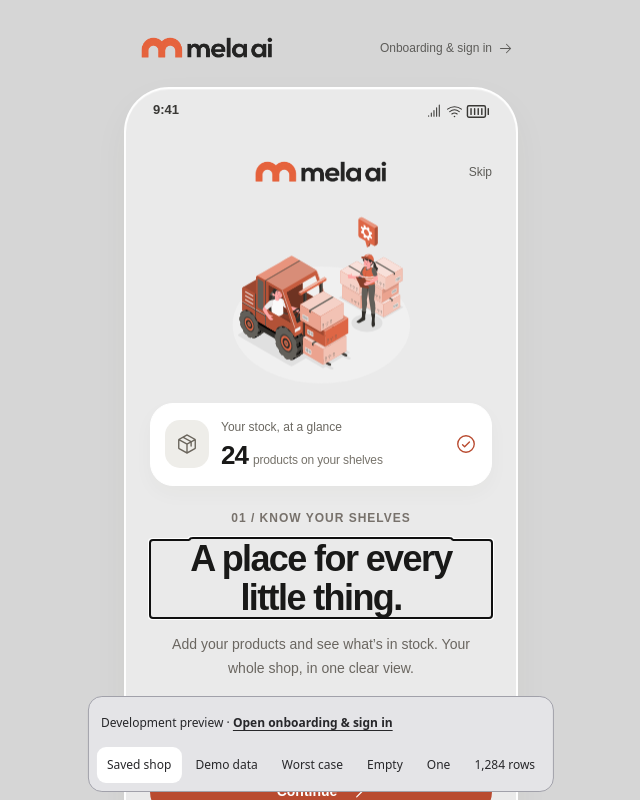
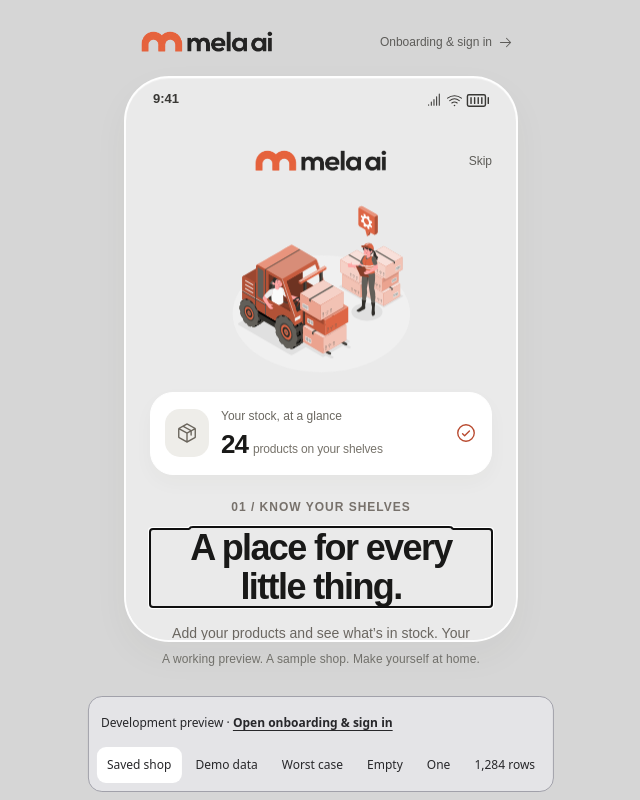
Before and after one commit to Ahlamv/mela-ai, a Next.js app: page / in a window 1280 px wide. Shown: the top 800 px of the page, without its empty margins (319-959 px from the left). Built offline with nearby package versions, Linux system fonts and the light colour scheme; a web font is replaced by a local one.

Commit message:
Fit app preview and onboarding to available screen height

```diff
--- a/app/globals.css
+++ b/app/globals.css
@@ -32,20 +32,20 @@ input[type=number] { -moz-appearance: textfield; }
 button { transition: background .18s, transform .18s, opacity .18s, box-shadow .18s; }
 button:not(:disabled):active { transform: scale(.978); }
 svg { flex-shrink: 0; }
-.preview-stage { min-height: 100svh; display: flex; flex-direction: column; align-items: center; justify-content: center; padding: 22px 24px 16px; }
-.preview-caption { width: clamp(260px, calc(394px * var(--preview-scale, 1)), 394px); display: flex; align-items: center; justify-content: space-between; margin: 0 0 13px; padding: 0 5px; color: #5d5c59; }
-.phone-stage { width: calc(394px * var(--preview-scale, 1)); height: calc(846px * var(--preview-scale, 1)); }
+.preview-stage { height: calc(100dvh - var(--review-toolbar-height, 0px)); min-height: 0; display: grid; grid-template-rows: auto minmax(0, 1fr) auto; justify-items: center; align-items: center; gap: 8px; padding: 16px 24px 12px; }
+.preview-caption { width: min(394px, 100%); display: flex; align-items: center; justify-content: space-between; padding: 0 5px; color: #5d5c59; }
+.phone-stage { width: min(394px, 100%); height: 100%; max-height: 846px; min-height: 0; }
 .preview-caption > span:last-child { font-size: 12px; font-weight: 500; letter-spacing: 1.6px; }
 .onboarding-preview-link { display: inline-flex; align-items: center; justify-content: flex-end; gap: 6px; min-height: 48px; font-size: 12px; text-decoration: none; }
 .onboarding-preview-link:hover { color: var(--accent-dark); }
 .brand-word { font-size: 26px; letter-spacing: -1.8px; font-weight: 680; color: #252523; }
 .brand-word > span { color: var(--accent); margin-left: 3px; font-size: 15px; font-weight: 550; letter-spacing: -.5px; }
-.phone-frame { width: 394px; height: 846px; background: var(--background); border: 2px solid rgba(255,255,255,.95); border-radius: 45px; position: relative; overflow: hidden; isolation: isolate; box-shadow: 0 1px 0 rgba(255,255,255,.3) inset, 0 14px 36px rgba(71,66,57,.045); transform: scale(var(--preview-scale, 1)); transform-origin: top left; }
+.phone-frame { width: 100%; height: 100%; container: phone / size; background: var(--background); border: 2px solid rgba(255,255,255,.95); border-radius: 45px; position: relative; overflow: hidden; isolation: isolate; box-shadow: 0 1px 0 rgba(255,255,255,.3) inset, 0 14px 36px rgba(71,66,57,.045); }
 .status-bar { height: 43px; padding: 13px 27px 0; display: flex; align-items: flex-start; justify-content: space-between; color: #393835; font-size: 13px; font-weight: 550; }
 .status-bar > span:last-child { display: flex; align-items: center; gap: 3px; margin-top: -2px; }
 .app-scroll { height: calc(100% - 43px); overflow-y: auto; overflow-x: hidden; padding: 0 18px 112px; scrollbar-width: none; overscroll-behavior: contain; }
 .app-scroll::-webkit-scrollbar { display: none; }
-.preview-note { margin-top: 17px; font-size: 12px; color: #72716d; letter-spacing: .1px; }
+.preview-note { max-width: 394px; text-align: center; font-size: 12px; line-height: 1.5; color: #72716d; letter-spacing: .1px; }
 .shop-header { height: 38px; display: flex; align-items: center; justify-content: space-between; }
 .shop-identity { display: flex; align-items: center; gap: 6px; padding: 0; font-size: 12px; font-weight: 500; min-height: 36px; }
 .shop-identity > svg { color: #56554f; }
@@ -337,11 +337,15 @@ svg { flex-shrink: 0; }
 .recommendation .source-badge.light { background: #ffffff45; color: #502116; }
 .stock-status.low { color: #8e4b2c; }
 @keyframes rise { from { opacity: 0; transform: translateY(7px); } to { opacity: 1; transform: translateY(0); } }
+@media (max-height: 640px) {
+  .preview-stage { grid-template-rows: minmax(0, 1fr); padding-block: 10px; }
+  .preview-caption, .preview-note { display: none; }
+}
 @media (max-width: 500px) {
-  .preview-stage { padding: 0; min-height: 100svh; }
+  .preview-stage { padding: 0; grid-template-rows: minmax(0, 1fr); gap: 0; }
   .preview-caption, .preview-note, .status-bar { display: none; }
-  .phone-frame { width: 100%; height: 100dvh; border: 0; border-radius: 0; box-shadow: none; }
-  .phone-stage { width: 100%; height: 100dvh; }
+  .phone-frame { border: 0; border-radius: 0; box-shadow: none; }
+  .phone-stage { width: 100%; max-height: none; }
   .app-scroll { height: 100%; padding: max(12px, env(safe-area-inset-top)) 20px 112px; }
   .bottom-nav { bottom: max(14px, env(safe-area-inset-bottom)); left: 18px; right: 18px; }
   .home-heading { padding-top: 31px; padding-bottom: 36px; }
--- a/components/dev-data-preview.module.css
+++ b/components/dev-data-preview.module.css
@@ -6,8 +6,7 @@
 .toolbar > div { display: flex; flex-wrap: wrap; gap: 4px; }
 .toolbar button { flex: 1 0 auto; min-height: 36px; padding: 6px 10px; border-radius: 9px; font: 12px/1.5 system-ui, sans-serif; white-space: nowrap; }
 .toolbar button[aria-pressed="true"] { background: white; }
-/* Reserve space for the review chrome without hiding the app's navigation. */
+/* The shared preview stage reserves the measured toolbar height. */
 @media (max-width: 500px) {
-  .preview :global(.phone-stage), .preview :global(.phone-frame) { height: max(200px, calc(100dvh - var(--review-toolbar-height))); }
   .toolbar { width: calc(100% - 16px); }
 }
--- a/components/entry-flow.module.css
+++ b/components/entry-flow.module.css
@@ -1,4 +1,4 @@
-.flow { position: absolute; inset: 43px 0 0; z-index: 30; background: var(--background); overflow-y: auto; overscroll-behavior: contain; padding: 8px 24px 28px; scrollbar-width: thin; color: var(--text); }
+.flow { --logo-travel: clamp(80px, 25cqh, 215px); position: absolute; inset: 43px 0 0; z-index: 30; background: var(--background); overflow-y: auto; overscroll-behavior: contain; padding: 8px 24px 28px; scrollbar-width: thin; color: var(--text); }
 .header { display: grid; grid-template-columns: 48px minmax(0, 1fr) 48px; align-items: center; min-height: 64px; position: relative; }
 .header > div { min-width: 0; }
 .header > div:last-child { display: flex; justify-content: flex-end; }
@@ -7,7 +7,7 @@
 .back:hover { background: #ffffff70; }
 .skip { min-height: 48px; font-size: 12px; color: #5d5c58; padding: 0 0 0 10px; }
 .logoIntro { animation: logo-arrive 1650ms cubic-bezier(.22, 1, .36, 1) both; }
-.splash { display: flex; flex-direction: column; align-items: center; justify-content: flex-end; text-align: center; padding: 270px 0 40px; min-height: 610px; }
+.splash { display: flex; flex-direction: column; align-items: center; justify-content: flex-end; text-align: center; padding: clamp(90px, 24cqh, 210px) 0 20px; min-height: calc(100cqh - 140px); }
 .splash h1 { font-size: 34px; line-height: 1.12; font-weight: 570; letter-spacing: -1.6px; animation: quiet-arrive 700ms 500ms both; }
 .splash > p { font-size: 13px; line-height: 1.6; color: var(--muted); margin-top: 15px; animation: quiet-arrive 700ms 650ms both; }
 .splashStock { display: flex; gap: 12px; margin-bottom: 35px; }
@@ -96,7 +96,7 @@
 .leaving { pointer-events: none; }
 .leaving .page, .leaving .scene, .leaving .tourFooter { animation: none; opacity: 0; transform: translateY(-7px); transition: opacity 300ms, transform 480ms; }
 .leaving .logoDock { transform: translate(-87px, 5px) scale(.73); }
-@keyframes logo-arrive { 0% { opacity: 0; transform: translateY(215px) scale(1.7); } 20%, 47% { opacity: 1; transform: translateY(215px) scale(1.7); } 100% { opacity: 1; transform: translateY(0) scale(1); } }
+@keyframes logo-arrive { 0% { opacity: 0; transform: translateY(var(--logo-travel)) scale(1.7); } 20%, 47% { opacity: 1; transform: translateY(var(--logo-travel)) scale(1.7); } 100% { opacity: 1; transform: translateY(0) scale(1); } }
 @keyframes quiet-arrive { from { opacity: 0; transform: translateY(10px); } to { opacity: 1; transform: translateY(0); } }
 @keyframes stock-arrive { from { opacity: 0; transform: translate(-35px, 10px) rotate(-12deg); } to { opacity: 1; transform: translate(0) rotate(0); } }
 @keyframes slide-arrive { from { opacity: 0; transform: translateX(14px); } to { opacity: 1; transform: translateX(0); } }
@@ -116,14 +116,58 @@
   .eyebrow { letter-spacing: .9px; }
   .leaving .logoDock { transform: translate(-69px, 5px) scale(.68); }
 }
-@media (max-height: 740px) and (max-width: 500px) {
+/* Respond to the actual phone height, including desktop preview chrome. */
+@container phone (max-height: 900px) {
+  .flow { padding-bottom: max(16px, env(safe-area-inset-bottom)); }
+  .header { min-height: 56px; }
   .illustration { height: 240px; }
-  .tourCopy { padding-top: 18px; }
-  .tourCopy > p:last-child { margin-top: 13px; }
-  .tourFooter { margin-top: 6px; }
-  .dots { margin-bottom: 6px; }
-  .page { padding-top: 18px; }
-  .accessArt { height: 180px; }
+  .tourCopy { padding-top: 14px; }
+  .tourCopy h1 { margin-top: 9px; font-size: 32px; }
+  .tourCopy > p:last-child { margin-top: 10px; line-height: 1.55; }
+  .tourFooter { display: grid; grid-template-columns: minmax(0, 1fr) minmax(0, 1fr); align-items: center; margin-top: 10px; }
+  .dots, .tourFooter > .primary { grid-column: 1 / -1; }
+  .dots { margin-bottom: 4px; }
+  .tourFooter > p { margin: 0; justify-self: start; }
+  .tourFooter > p > span { display: none; }
+  .tourFooter > .illustrationCredit { margin: 0; justify-self: end; text-align: right; }
+}
+@container phone (max-height: 740px) {
+  .header { min-height: 52px; }
+  .illustration { height: 210px; }
+  .page { padding-top: 16px; }
+  .accessArt { height: 170px; margin-top: -10px; }
+  .description { line-height: 1.6; margin-top: 12px; }
+  .actions { margin-top: 20px; gap: 10px; }
+}
+@container phone (max-height: 660px) {
+  .header { min-height: 48px; }
+  .illustration { height: clamp(100px, calc(100cqh - 490px), 170px); gap: 6px; }
+  .stockCard { padding: 10px 12px; gap: 10px; border-radius: 20px; }
+  .metricIcon { width: 38px; height: 40px; }
+  .stockCard strong { font-size: 23px; }
+  .stockCard small { margin-bottom: 2px; }
+  .tourCopy { padding-top: 10px; }
+  .tourCopy h1, .page h1 { font-size: 30px; }
+  .tourFooter { margin-top: 4px; }
+  .page, .authPage { padding-top: 8px; }
+  .accessArt { height: 120px; margin-top: 0; }
+  .page > .eyebrow, .page:has(.accessArt) > .eyebrow { margin-top: 10px; }
+  .authPage > .eyebrow { margin-top: 0; }
+  .form, .authPage .form { margin-top: 18px; gap: 14px; }
+  .field { gap: 6px; }
+  .demoNote { margin-top: 12px; }
+  .successPage { padding-top: 28px; }
+  .splashStock { margin-bottom: 20px; }
+  .splashContinue { margin-top: 16px; }
+}
+@container phone (max-height: 580px) {
+  .illustration { height: 100px; }
+  .tourCopy h1, .page h1 { font-size: 28px; letter-spacing: -1px; }
+  .tourCopy > p:last-child { margin-top: 8px; }
+  .tourCopy { padding-top: 8px; }
+  .accessArt { height: 100px; }
+  .actions { margin-top: 14px; gap: 8px; }
+  .splash h1 { font-size: 30px; }
 }
 @media (prefers-reduced-motion: reduce) {
   .flow *, .flow *::before, .flow *::after { animation: none !important; transition: none !important; }
--- a/components/entry-flow.tsx
+++ b/components/entry-flow.tsx
@@ -150,7 +150,7 @@ export function EntryFlow({ hasSavedShop, onBegin, onContinue, initialValues }:
       <footer className={styles.tourFooter}>
         <div className={styles.dots} role="group" aria-label="Onboarding pages">{slides.map((_, i) => <button type="button" key={i} aria-label={`Page ${i + 1}: ${["Stock", "Sales", "Restocking"][i]}`} aria-current={step === i ? "step" : undefined} onClick={() => setStep(i)}><span /></button>)}</div>
         <button type="button" className={styles.primary} onClick={() => step < 2 ? setStep(s => s + 1) : changeStage("access")}>{step === 2 ? "Let’s get started" : "Continue"}<ArrowRight size={19} /></button>
-        <p>Already have an account? <button type="button" onClick={() => changeStage("signin")}>Sign in</button></p>
+        <p><span>Already have an account? </span><button type="button" onClick={() => changeStage("signin")}>Sign in</button></p>
         <a className={styles.illustrationCredit} href={`https://storyset.com/illustration/${slide.source}/amico`} target="_blank" rel="noreferrer">Illustrations by Storyset</a>
       </footer>
     </>}
--- a/components/mela-app.tsx
+++ b/components/mela-app.tsx
@@ -210,7 +210,7 @@ export default function MelaApp({ previewData, forceOnboarding = false, entryPre
 
   const screenNames: Record<Exclude<Screen, "main">, string> = { product: "Product details", add: "Add product", edit: "Edit product", receive: "Receive stock", forecast: "Demand & restock", settings: "Your demo shop" };
 
-  return <IconContext.Provider value={ICON_STYLE}><main className="preview-stage" style={{ "--preview-scale": 1 } as CSSProperties}>
+  return <IconContext.Provider value={ICON_STYLE}><main className="preview-stage">
     <div className="preview-caption"><BrandLogo /><a className="onboarding-preview-link" href="/onboarding">Onboarding &amp; sign in <ArrowRight size={15} /></a></div>
     <div className="phone-stage"><section className="phone-frame" aria-label="Mela AI mobile app prototype">
       <div className="status-bar" aria-hidden="true"><span>9:41</span><span><CellSignalFull size={17} /><WifiHigh size={17} /><BatteryFull size={23} /></span></div>
```
Also changed, not shown: 2 other files (tests, documents, lock files or other folders).
